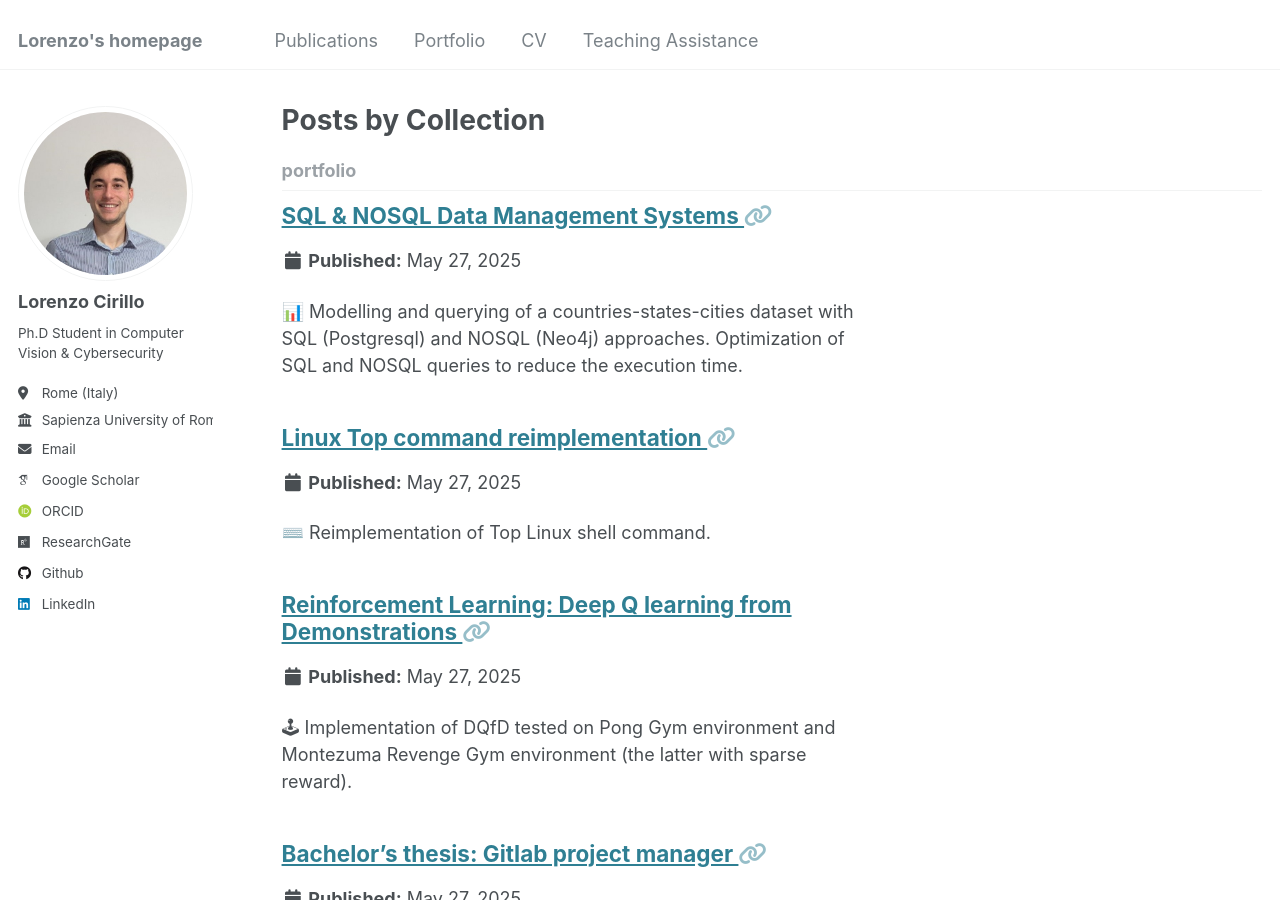
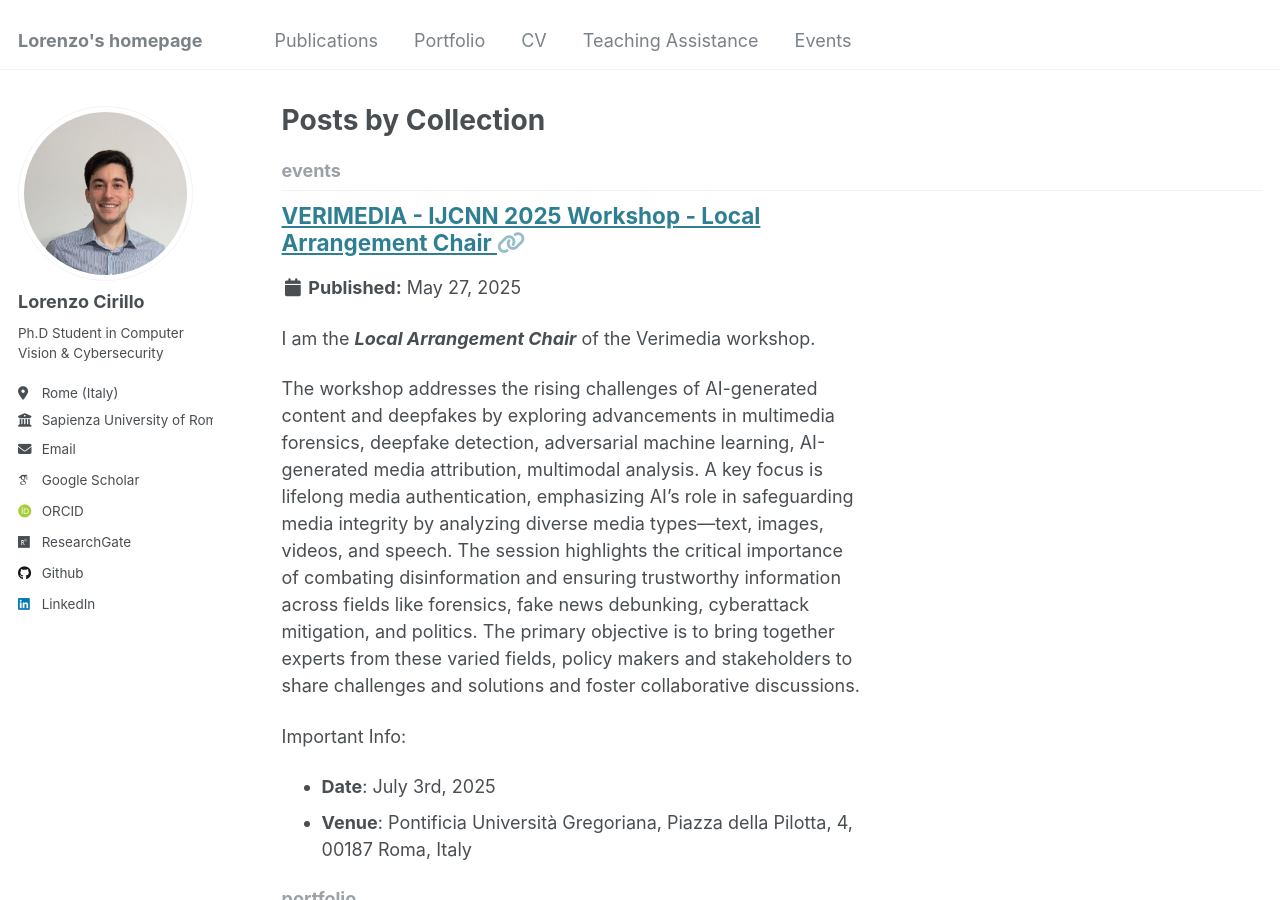
Before and after one commit to LorCir28/LorCir28.github.io, a Jekyll site: the page built from _pages/collection-archive.html, in a window 1280 px wide and 900 px high. Built offline with Jekyll 4.4.1, drawn with Linux system fonts in a browser that asks for light colours; some web fonts are replaced; some of the changed text lies outside the part shown.

Commit message:
added colab notebook of the computer vision course and the Events section with the verimedia workshop

```diff
--- a/_config.yml
+++ b/_config.yml
@@ -224,6 +224,9 @@ collections:
   talks:
     output: true
     permalink: /:collection/:path/
+  events:
+    output: true
+    permalink: /:collection/:path/
 
 
 # These settings control how pages and collections are included in the site
@@ -281,6 +284,15 @@ defaults:
       layout: talk
       author_profile: true
       share: true
+  # _events
+  - scope:
+      path: ""
+      type: events
+    values:
+      layout: single
+      author_profile: true
+      share: true
+      comments: true
 
 
 # Sass/SCSS
--- a/_data/navigation.yml
+++ b/_data/navigation.yml
@@ -17,3 +17,6 @@ main:
 
   - title: "Teaching Assistance"
     url: /teaching/
+
+  - title: "Events"
+    url: /events/
--- /dev/null
+++ b/_events/verimedia.md
@@ -0,0 +1,18 @@
+---
+title: "VERIMEDIA - IJCNN 2025 Workshop - Local Arrangement Chair"
+collection: events
+# type: "Master in Artificial Intelligence & Robotics"
+# permalink: /teaching/2014-spring-teaching-1
+link: "https://verimediaijcnn2025.github.io/workshop.website/"
+# venue: "Sapienza University of Rome, Department of Computer, Automatic and Management Engineering (DIAG)"
+# date: 2025-03-01
+# location: "Rome, Italy"
+---
+
+ I am the ***Local Arrangement Chair*** of the Verimedia workshop.
+
+ The workshop addresses the rising challenges of AI-generated content and deepfakes by exploring advancements in multimedia forensics, deepfake detection, adversarial machine learning, AI-generated media attribution, multimodal analysis. A key focus is lifelong media authentication, emphasizing AI's role in safeguarding media integrity by analyzing diverse media types—text, images, videos, and speech. The session highlights the critical importance of combating disinformation and ensuring trustworthy information across fields like forensics, fake news debunking, cyberattack mitigation, and politics. The primary objective is to bring together experts from these varied fields, policy makers and stakeholders to share challenges and solutions and foster collaborative discussions.
+
+ Important Info:
+ - **Date**: July 3rd, 2025
+ - **Venue**: Pontificia Università Gregoriana, Piazza della Pilotta, 4, 00187 Roma, Italy
```
Also changed, not shown: _pages/events.html (added, +12 -0 lines), _teaching/2025-spring-teaching-1.md (+8 -1 lines).
